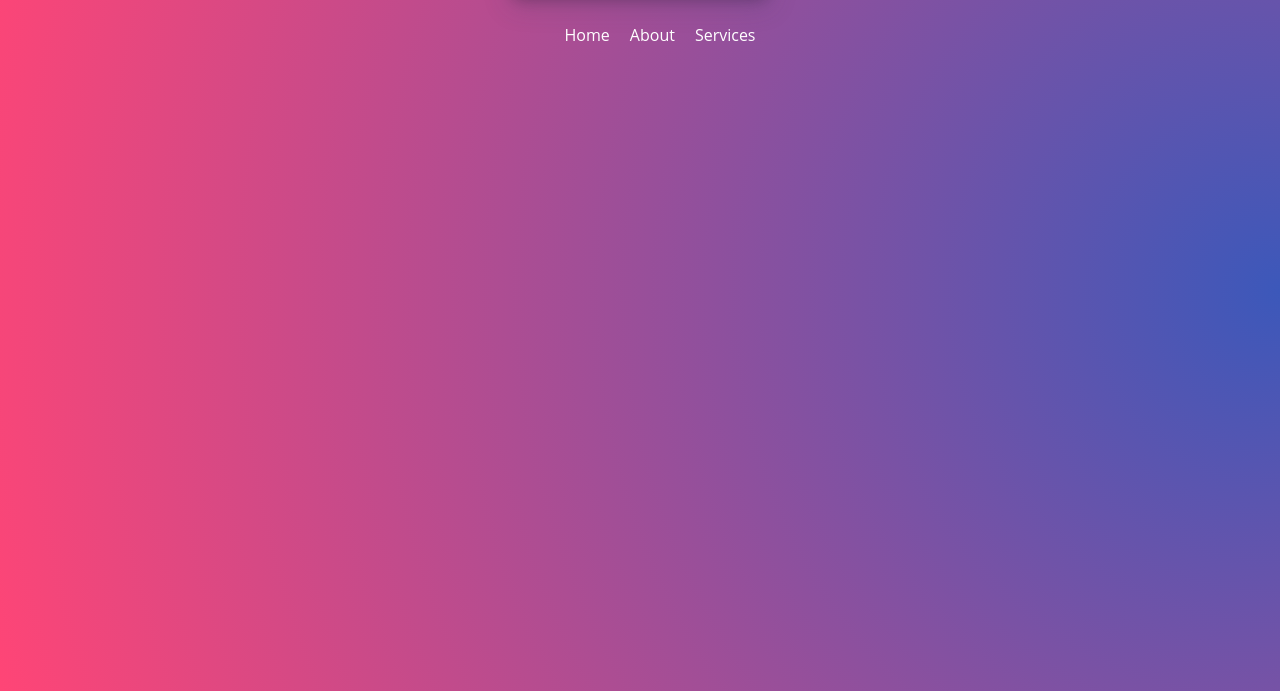
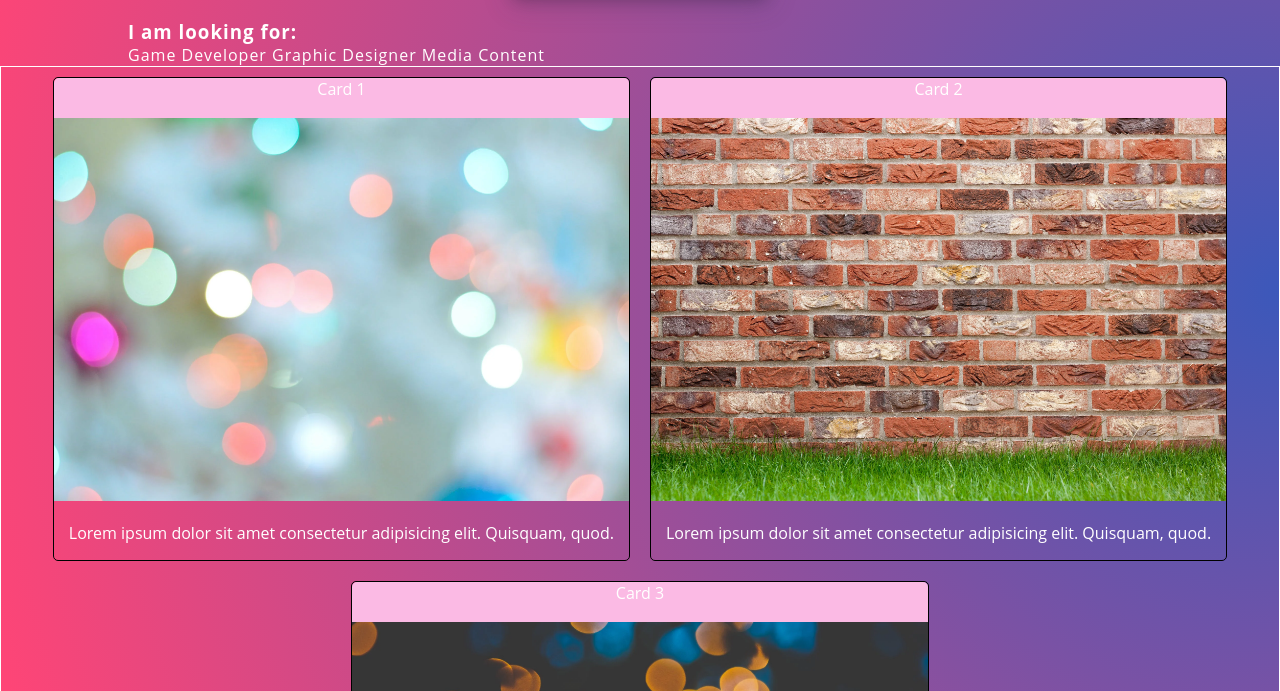
Before and after one commit to lordcsomi/lordcsomi.github.io, a plain HTML site: page index.html in a window 1280 px wide. Shown: the part 109-800 px from the top of the page. Drawn offline with Linux system fonts and the light colour scheme.

Commit message:
cards 0.5

```diff
--- a/css/style.css
+++ b/css/style.css
@@ -14,7 +14,10 @@ body {
 header {
     padding: 20px 0;
     text-align: center;
+}
 
+h3 {
+    margin: 0;
 }
 
 #branding {
@@ -32,6 +35,9 @@ header {
     text-transform: uppercase;
     letter-spacing: 1px;
 }
+nav {
+    display: none;
+}
 
 nav ul {
     display: flex;
@@ -44,6 +50,51 @@ nav ul {
 nav li, a{
     list-style: none;
     text-decoration: none;
-    margin: 5px;
+    margin-left: 5px;
+    margin-right: 5px;
     color: #fff;
 }
+
+.toptext {
+    text-align: left;
+    letter-spacing: 1px;
+    padding-left: 10%;
+
+}
+
+/* cards */
+.cards {
+    flex-wrap: wrap;
+    justify-content: center;
+    align-items: center;
+    margin: 0px;
+    border: 1px solid #fff;
+    display: flex;
+}
+
+.card {
+    border: 1px solid #000;
+    border-radius: 5px;
+    margin: 10px;
+    width: 45%;
+    height: 45%;
+}
+
+.top{
+    border-radius: 5px 5px 0px 0px;
+    background-color: #fbbae4;
+    height: 40px;
+}
+
+.card img {
+    width: 100%;
+    height: 100%;
+}
+
+/* media queries */
+@media (max-width: 768px) {
+    .card {
+        width: 80%;
+        height: 80%;
+    }
+}
--- a/index.html
+++ b/index.html
@@ -21,6 +21,34 @@
                     <li><a href="services.html">Services</a></li>
                 </ul>
             </nav>
-        </div>
+            <div class="toptext">
+                <h3>I am looking for:</h3>
+                <span>Game Developer</span>
+                <span>Graphic Designer</span>
+                <span>Media Content</span>
+            </div>
+            <div class="cards">
+                <div class="card">
+                    <div class="top">
+                        <span>Card 1</span>
+                    </div>
+                    <img src="img/img1.jpg" alt="image">
+                    <p>Lorem ipsum dolor sit amet consectetur adipisicing elit. Quisquam, quod.</p>
+                </div>
+                <div class="card">
+                    <div class="top">
+                        <span>Card 2</span>
+                    </div>
+                    <img src="img/img2.jpg" alt="image">
+                    <p>Lorem ipsum dolor sit amet consectetur adipisicing elit. Quisquam, quod.</p>
+                </div>
+                <div class="card">
+                    <div class="top">
+                        <span>Card 3</span>
+                    </div>
+                    <img src="img/img3.jpg" alt="image">
+                    <p>Lorem ipsum dolor sit amet consectetur adipisicing elit. Quisquam, quod.</p>
+                </div>
+            </div>
 </body>
 </html>
```
Also changed, not shown: img/img1.jpg (added), img/img2.jpg (added), img/img3.jpg (added).
